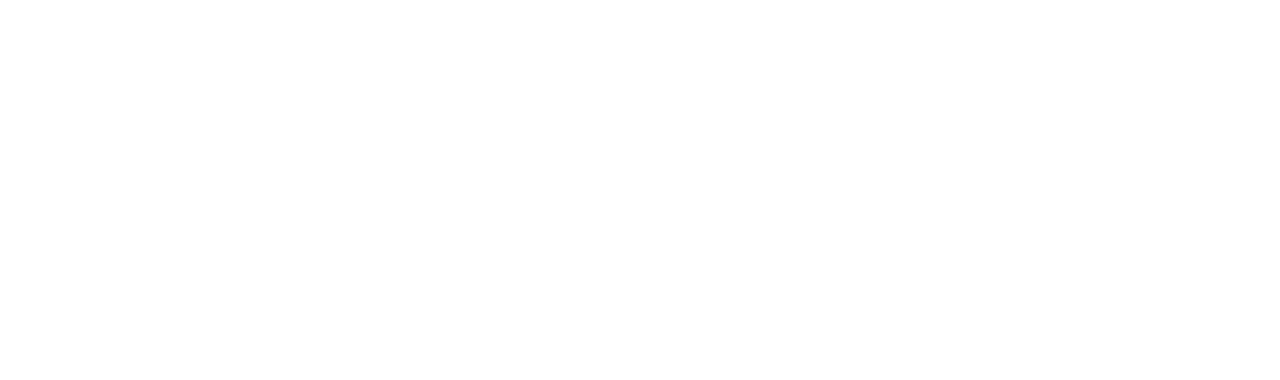
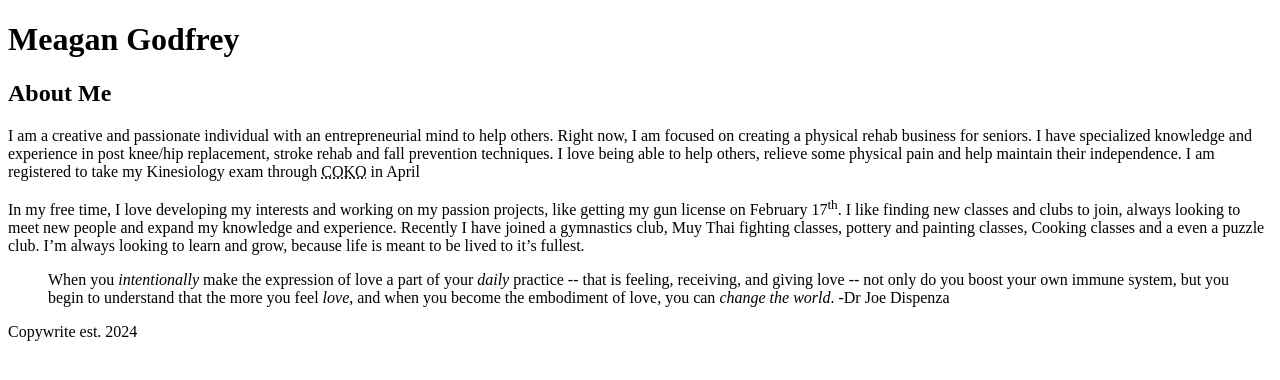
Before and after one commit to mgodfrey13/mgodfrey13.github.io, a plain HTML site: page html-assignment/index.html in a window 1280 px wide. Drawn offline with Linux system fonts and the light colour scheme.

Commit message:
Finishes my webdev1 assigment

```diff
--- a/html-assignment/index.html
+++ b/html-assignment/index.html
@@ -3,9 +3,14 @@
 <head>
     <meta charset="UTF-8">
     <meta name="viewport" content="width=device-width, initial-scale=1.0">
-    <title>Document</title>
+    <title>meagan html assignment</title>
 </head>
+<h1>Meagan Godfrey</h1>
 <body>
-
+    <article><h2>About Me</h2></article>
+    <p>I am a creative and passionate individual with an entrepreneurial mind to help others. Right now, I am focused on creating a physical rehab business for seniors. I have specialized knowledge and experience in post knee/hip replacement, stroke rehab and fall prevention techniques. I love being able to help others, relieve some physical pain and help maintain their independence. I am registered to take my Kinesiology exam through <abbr title="College of Kinesiologists of Ontario">COKO</abbr> in April</p>
+    <p>In my free time, I love developing my interests and working on my passion projects, like getting my gun license on February 17<sup>th</sup>. I like finding new classes and clubs to join, always looking to meet new people and expand my knowledge and experience. Recently I have joined a gymnastics club, Muy Thai fighting classes, pottery and painting classes, Cooking classes and a even a puzzle club. I’m always looking to learn and grow, because life is meant to be lived to it’s fullest.</p>
+    <blockquote>When you <em>intentionally</em> make the expression of love a part of your <em>daily</em> practice -- that is feeling, receiving, and giving love -- not only do you boost your own immune system, but you begin to understand that the more you feel <em>love</em>, and when you become the embodiment of love, you can <em>change the world</em>. -Dr Joe Dispenza</blockquote>
+    <footer>Copywrite est. 2024</footer>
 </body>
 </html>
```
